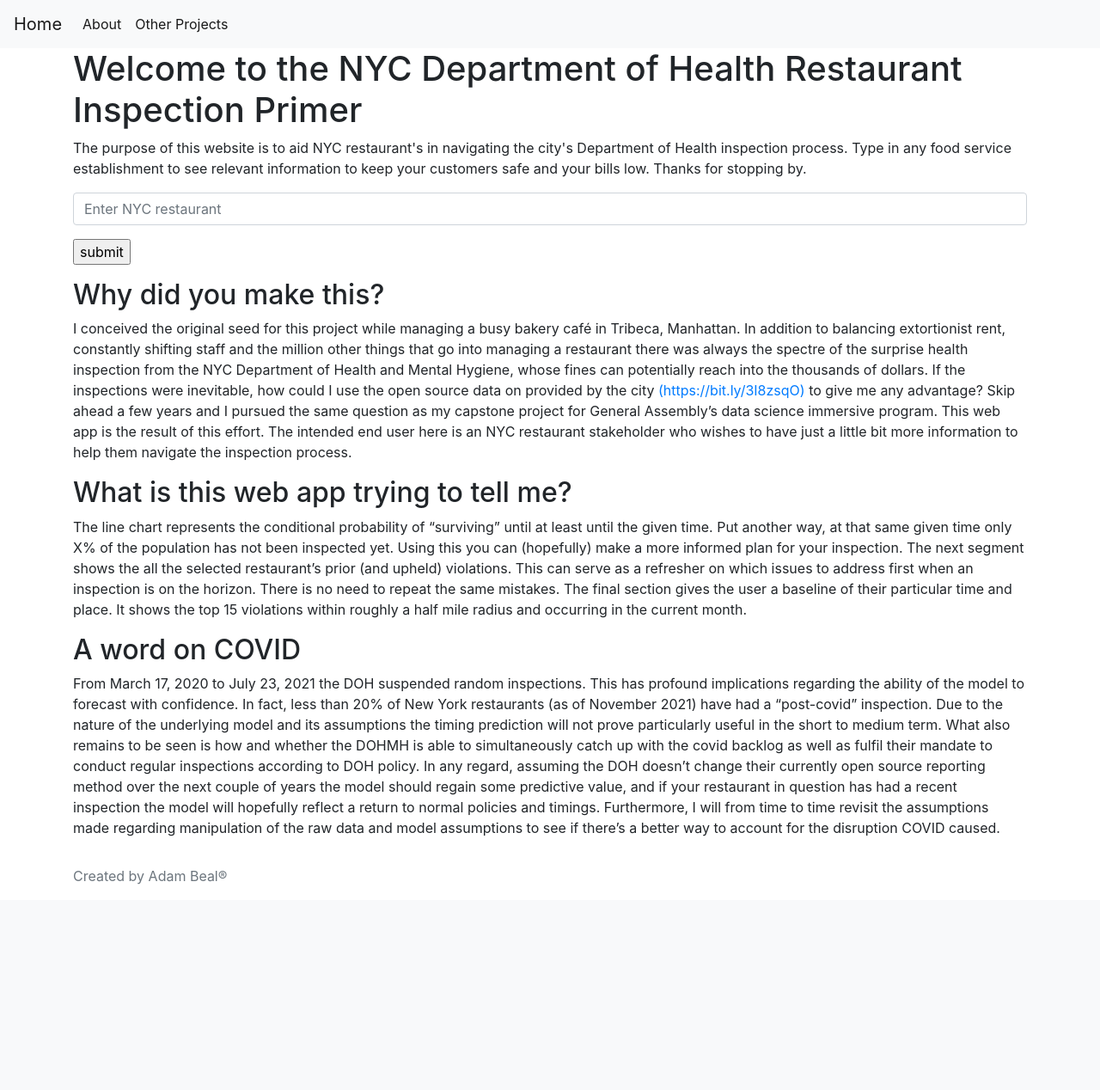
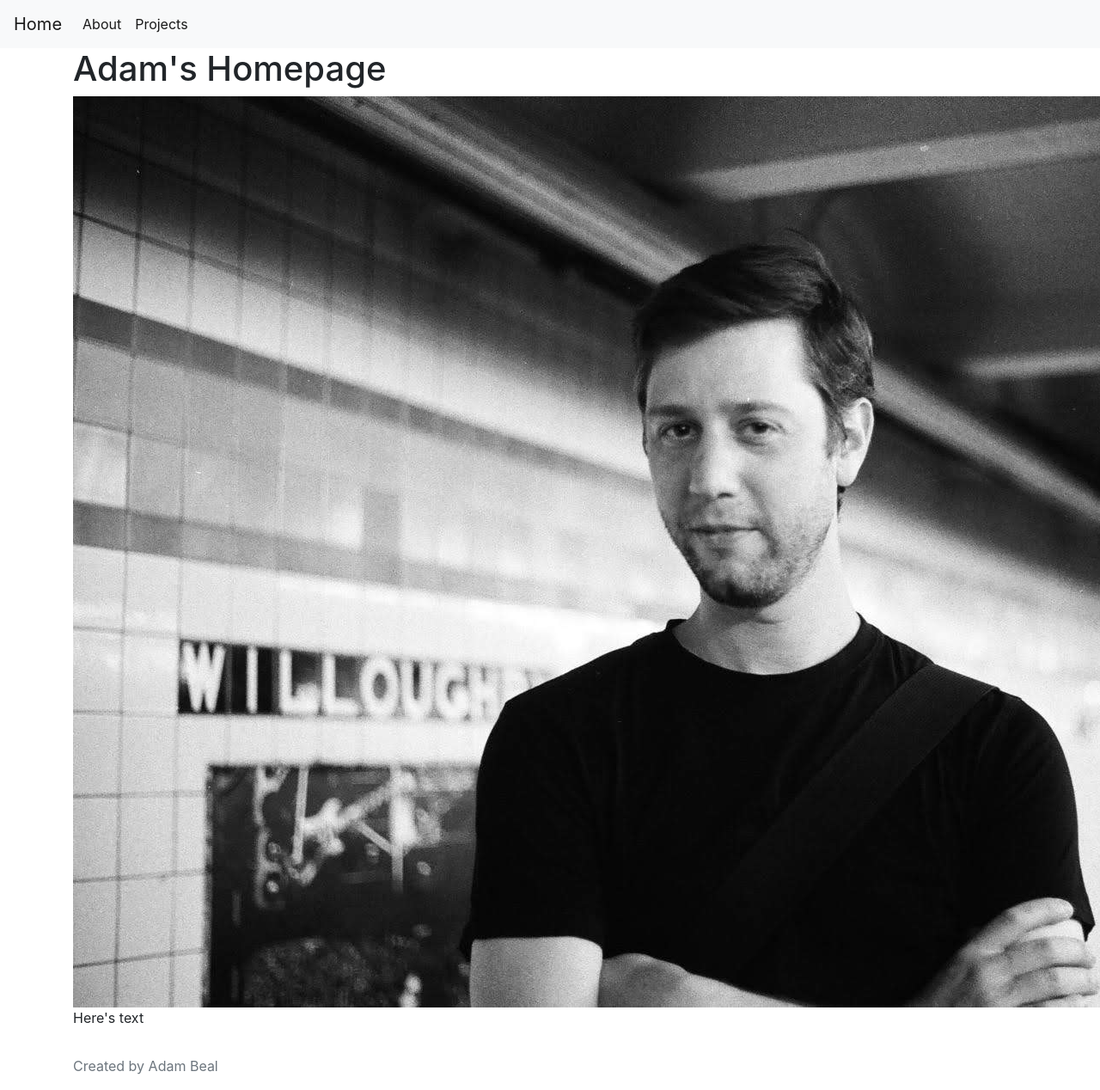
Before and after one commit to AdamWBeal/doh_app, a Flask app: page / in a window 1280 px wide; the page is wider, and only the part inside the window is pictured. Shown: that part at 86% size. Before the commit the page ends 1029 px from the top of that part, so only its background shows below. Run offline with Flask 2, Linux system fonts and the light colour scheme; some libraries are stand-ins or nearby versions.

Commit message:
changed DOH routing

```diff
--- a/doh_app/app.py
+++ b/doh_app/app.py
@@ -1,5 +1,6 @@
 from flask import Flask, redirect, url_for, render_template, request, flash
 from flask_sqlalchemy import SQLAlchemy
+import flask_sqlalchemy
 from sqlalchemy import create_engine
 import pickle
 import datetime
@@ -40,27 +41,39 @@ class Arguments(db.Model):
     event = db.Column(db.Integer)
 
 
-@app.route("/", methods=["POST", 'GET'])
+@app.route("/")
 def home():
+    return render_template('index.html', title='Home')
+
+
+@app.route("/DOHinspections", methods=["POST", 'GET'])
+def doh():
     if request.method == "POST":
         query = request.form['query']
         query = query.lower()
         query = re.sub('[^a-zA-Z0-9 ]', '', query)
         return redirect(url_for('search', query=query))
-    return render_template('index.html', title='Home')
+    return render_template('doh.html', title='DOH Inspections')
 
 
-@app.route("/search/<query>")
+@app.route("/DOHinspections/search/<query>")
 def search(query):
+    # PUT PROTECTIONS IN HERE!
+    query = query.lower()
+    query = re.sub('[^a-zA-Z0-9 ]', '', query)
+    print(query)
+    if query == '':
+        flash(f'Please enter a valid search', 'failure')
+        return redirect(url_for('doh'))
     result = db.session.query(Restaurants.dba, Restaurants.address, Restaurants.camis).filter(
         Restaurants.small.like('%{}%'.format(query))).distinct().limit(50).all()
     if len(result) == 0:
         flash(f'No valid places with that search.  Try again.', 'failure')
-        return redirect(url_for('home'))
+        return redirect(url_for('doh'))
     return render_template('search.html', title='Search', rests=result)
 
 
-@app.route("/details/<int:camis>")
+@app.route("/DOHinspections/details/<int:camis>")
 def details(camis):
     prior = Restaurants.query.filter_by(camis=camis)
     prior = prior[::-1]
--- a/doh_app/templates/details.html
+++ b/doh_app/templates/details.html
@@ -4,8 +4,8 @@
 <script src="https://cdn.jsdelivr.net/npm/chart.js"></script>
 <h1>DOH Inspection Predictor Report for {{ prior[0].dba }}</h1>
 
-<h2>Your cumulative chance of death</h2>
-<div class="chart-container">
+<h2>Cumulative chance of inspection before a given date</h2>
+<div class="container">
     <div class="row">
         <div class="col-12">
             <div class="card">
@@ -103,7 +103,7 @@ var barChart = new Chart(ctx2, {
             data: {
                 labels: {{ labels | safe }},
                     datasets: [{
-                    label: "Probability of death",
+                    label: "Probability of inspection",
                     borderColor: gradientStroke,
                     pointBorderColor: gradientStroke,
                     pointBackgroundColor: gradientStroke,
--- a/doh_app/templates/index.html
+++ b/doh_app/templates/index.html
@@ -1,55 +1,10 @@
 {% extends "layout.html" %}
 {% block content %}
-<h1>Welcome to the NYC Department of Health Restaurant Inspection Primer</h1>
+<h1>Adam's Homepage</h1>
 <div>
-    <p>The purpose of this website is to aid NYC restaurant's in navigating the city's Department of Health inspection
-        process.
-        Type in any food service establishment to see relevant information to keep your customers safe and your bills
-        low. Thanks for stopping by.
+    <div><img src="{{url_for('static', filename='50526.jpeg')}}" align='left' /></div>
+    <p>Here's text
     </p>
-</div>
-<form action="#" method="post">
-    <div class="form-group">
-        <p><input type="text" class="form-control" name="query" placeholder="Enter NYC restaurant" /></p>
-        <p><input type="submit" value="submit" /></p>
-    </div>
-</form>
-<div>
-    <h2>Why did you make this?</h2>
-    <p> I conceived the original seed for this project while managing a busy bakery café in Tribeca, Manhattan. In
-        addition to balancing extortionist rent, constantly shifting staff and the million other things that go into
-        managing a restaurant there was always the spectre of the surprise health inspection from the NYC Department of
-        Health and Mental Hygiene, whose fines can potentially reach into the thousands of dollars. If the inspections
-        were inevitable, how could I use the open source data on provided by the city <a
-            href="https://bit.ly/3I8zsqO" target="_blank" rel="noopener noreferrer">(https://bit.ly/3I8zsqO)</a> to give
-        me any advantage? Skip ahead a few years and I pursued the same question as my capstone project for General
-        Assembly’s data science immersive program. This web app is the result of this effort. The intended end user here
-        is an NYC restaurant stakeholder who wishes to have just a little bit more information to help them navigate the
-        inspection process.
-    </p>
-    <h2>What is this web app trying to tell me?</h2>
-    <p>
-        The line chart represents the conditional probability of “surviving” until at least until the given time. Put
-        another way, at that same given time only X% of the population has not been inspected yet. Using this you can
-        (hopefully) make a more informed plan for your inspection.
-        The next segment shows the all the selected restaurant’s prior (and upheld) violations. This can serve as a
-        refresher on which issues to address first when an inspection is on the horizon. There is no need to repeat the
-        same mistakes.
-        The final section gives the user a baseline of their particular time and place. It shows the top 15 violations
-        within roughly a half mile radius and occurring in the current month.
-    </p>
-    <h2>A word on COVID</h2>
-    <p>From March 17, 2020 to July 23, 2021 the DOH suspended random inspections. This has profound implications
-        regarding the ability of the model to forecast with confidence. In fact, less than 20% of New York restaurants
-        (as of November 2021) have had a “post-covid” inspection. Due to the nature of the underlying model and its
-        assumptions the timing prediction will not prove particularly useful in the short to medium term. What also
-        remains to be seen is how and whether the DOHMH is able to simultaneously catch up with the covid backlog as
-        well as fulfil their mandate to conduct regular inspections according to DOH policy. In any regard, assuming the
-        DOH doesn’t change their currently open source reporting method over the next couple of years the model should
-        regain some predictive value, and if your restaurant in question has had a recent inspection the model will
-        hopefully reflect a return to normal policies and timings. Furthermore, I will from time to time revisit the
-        assumptions made regarding manipulation of the raw data and model assumptions to see if there’s a better way to
-        account for the disruption COVID caused.</p>
 </div>
 
 {% endblock %}
--- a/doh_app/templates/layout.html
+++ b/doh_app/templates/layout.html
@@ -35,7 +35,7 @@
               <a class="nav-link" href="#">About <span class="sr-only">(current)</span></a>
             </li>
             <li class="nav-item active">
-              <a class="nav-link" href="#">Other Projects <span class="sr-only">(current)</span></a>
+              <a class="nav-link" href="{{ url_for('doh') }}">Projects <span class="sr-only">(current)</span></a>
             </li>
           </ul>
         </div>
@@ -56,7 +56,7 @@
     </main>
     <footer class="footer mt-auto py-3">
       <div class="container">
-        <span class="text-muted">Created by Adam Beal®</span>
+        <span class="text-muted">Created by Adam Beal</span>
       </div>
     </footer>
       <!-- Optional JavaScript -->
```
Also changed, not shown: doh_app/templates/doh.html (added, +55 -0 lines), doh_app/static/50526.jpeg (added).
